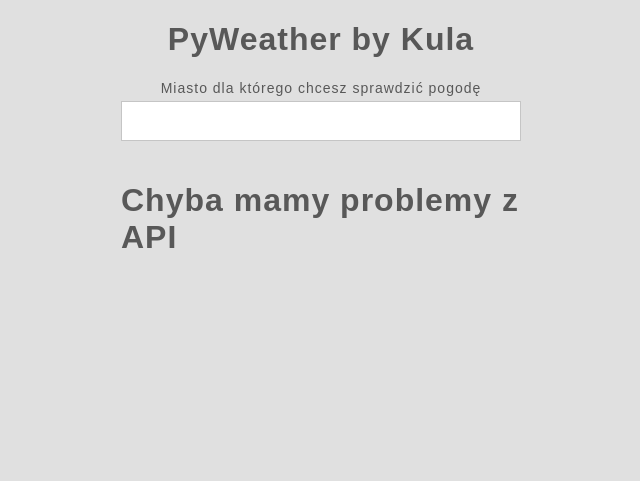
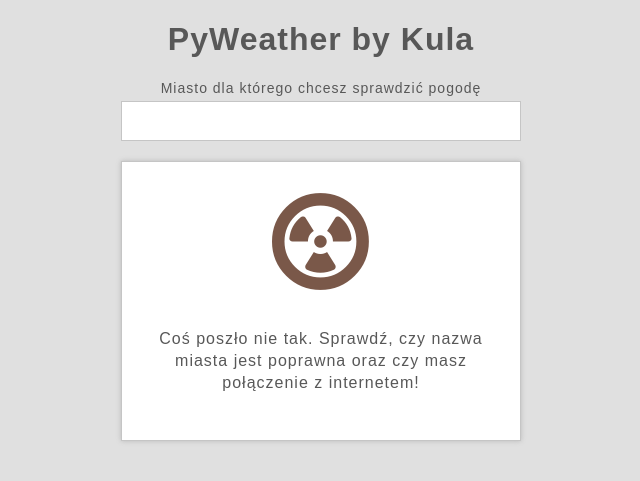
Before and after one commit to akulewicz/PyWeather, a Flask app: page / in a window 1280 px wide. Shown: the top 481 px of the page, without its empty margins (319-959 px from the left). Run offline with Flask 2, Linux system fonts and the light colour scheme; data that the repository does not hold is empty; some libraries are stand-ins or nearby versions.

Commit message:
Change warning box and add temperature value rounding

```diff
--- a/app/static/css/style.css
+++ b/app/static/css/style.css
@@ -58,6 +58,24 @@ body {
     display: none;
 }
 
+.warning-box {
+    display: flex;
+    flex-direction: column;
+    align-items: center;
+    padding: 30px;
+}
+
+.warning-box__icon {
+    font-size: 100px;
+    color: #7A5849;
+    margin-bottom: 20px;
+}
+
+.warning-box__description {
+    text-align: center;
+    line-height: 22px;
+}
+
 .details {
     display: flex;
     flex-direction: column;
@@ -71,6 +89,5 @@ body {
 }
 
 .details__temp {
-    color: #7A5849;
     font-size: 32px;
 }
--- a/app/templates/index.html
+++ b/app/templates/index.html
@@ -4,6 +4,8 @@
     <meta charset="UTF-8">
     <meta name="viewport" content="width=device-width, initial-scale=1.0">
     <title>Pogoda w Twoim mieście</title>
+    <link rel="stylesheet" href="https://use.fontawesome.com/releases/v5.13.0/css/all.css"
+        integrity="sha384-Bfad6CLCknfcloXFOyFnlgtENryhrpZCe29RTifKEixXQZ38WheV+i/6YWSzkz3V" crossorigin="anonymous">
     <link rel="stylesheet" href="{{ url_for('static', filename='css/normalize.css') }}">
     <link rel="stylesheet" href="{{ url_for('static', filename='css/style.css') }}">
 </head>
@@ -17,11 +19,16 @@
         </form>
 
         {% if weather.error_msg %}
-            <h1>{{ weather.error_msg }}</h1>
+            <article class="weather-box weather-box--js">
+                <div class="warning-box">
+                    <i class="fas fa-radiation-alt warning-box__icon"></i>
+                    <p class="warning-box__description">{{ weather.error_msg }}</p>
+                </div>
+
+            </article>
         {% else %}
         {% if city != None %}
             <article class="weather-box weather-box--js">
-
                 <div class="details details--js">
                     <img src="http://openweathermap.org/img/wn/{{ weather.icon }}.png">
                     <p class="details__city">{{ weather.city_name}}</p>
--- a/app/weather.py
+++ b/app/weather.py
@@ -8,13 +8,14 @@
         response = get(url)
         data = loads(response.text)
 
+
         return {
             'icon': data['weather'][0]['icon'],
             'city_name': data['name'],
             'description': data['weather'][0]['description'],
-            'temperature': data['main']['temp']
+            'temperature': round(data['main']['temp'], 1)
         }
     except:
         return {
-            'error_msg': 'Chyba mamy problemy z API'
+            'error_msg': 'Coś poszło nie tak. Sprawdź, czy nazwa miasta jest poprawna oraz czy masz połączenie z internetem!'
         }
--- a/requirements.txt
+++ b/requirements.txt
@@ -2,6 +2,7 @@ certifi==2020.6.20
 chardet==3.0.4
 click==7.1.2
 Flask==1.1.2
+Flask-WTF==0.14.3
 idna==2.10
 itsdangerous==1.1.0
 Jinja2==2.11.2
@@ -9,3 +10,4 @@ MarkupSafe==1.1.1
 requests==2.24.0
 urllib3==1.25.10
 Werkzeug==1.0.1
+WTForms==2.3.3
```
